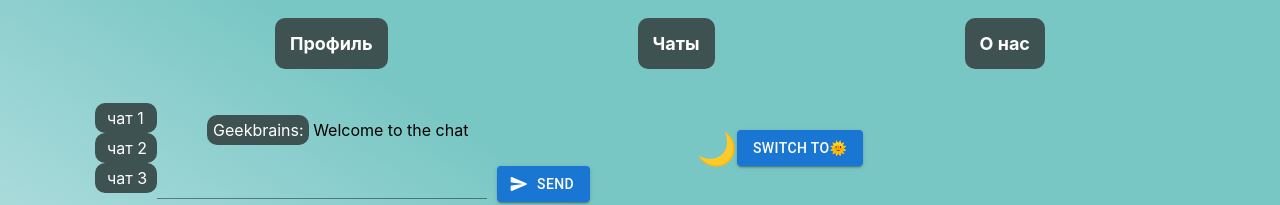
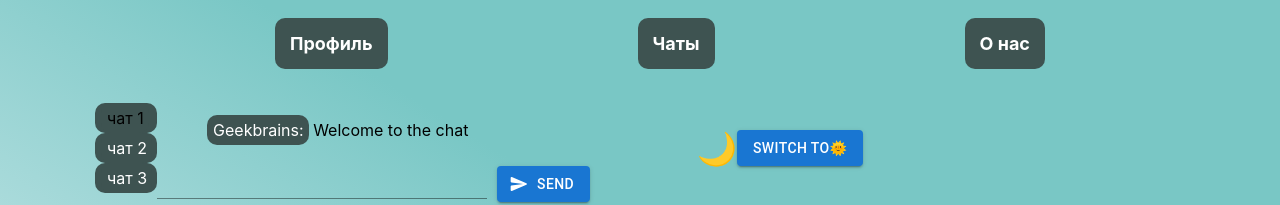
Before and after one commit to rbolshakov/react-geek, a React (Create React App) app: page /chats/1 in a window 1280 px wide. Shown: the top 205 px of the page. Built offline with nearby package versions, Linux system fonts and the light colour scheme.

Commit message:
fix inline style with Navlink

```diff
--- a/src/pages/Chats/Chats.tsx
+++ b/src/pages/Chats/Chats.tsx
@@ -1,7 +1,7 @@
 import React, { useState, useEffect, FC, useCallback } from 'react';
 import style from './Chats.module.css';
 import { nanoid } from 'nanoid';
-import { Link, Redirect, useParams } from 'react-router-dom';
+import { Link, NavLink, Redirect, useParams } from 'react-router-dom';
 import { arrRandom } from '../../utils/arrRandom';
 import { botAuthors, botText, chats, defaultMessages } from '../../constants/Constants';
 import { MessageList } from '../../components/ChatList/MessageList/MessageList';
@@ -60,15 +60,14 @@ export const Chats: FC = () => {
       <ul className={style.chatsWrap}>
         {chats.map((chat) => (
           <li className={style.chatsTitle} key={chat.id}>
-            <Link
+            <NavLink
               className={style.chatsTitle}
               to={`/chats/${chat.id}`}
-              // style={(isActive) => ({
-              //   color: isActive ? 'black' : 'white',
-              // })}
-            >
+              style={(isActive) => ({
+                color: isActive ? 'black' : 'white',
+              })}>
               {chat.name}
-            </Link>
+            </NavLink>
           </li>
         ))}
       </ul>
```
